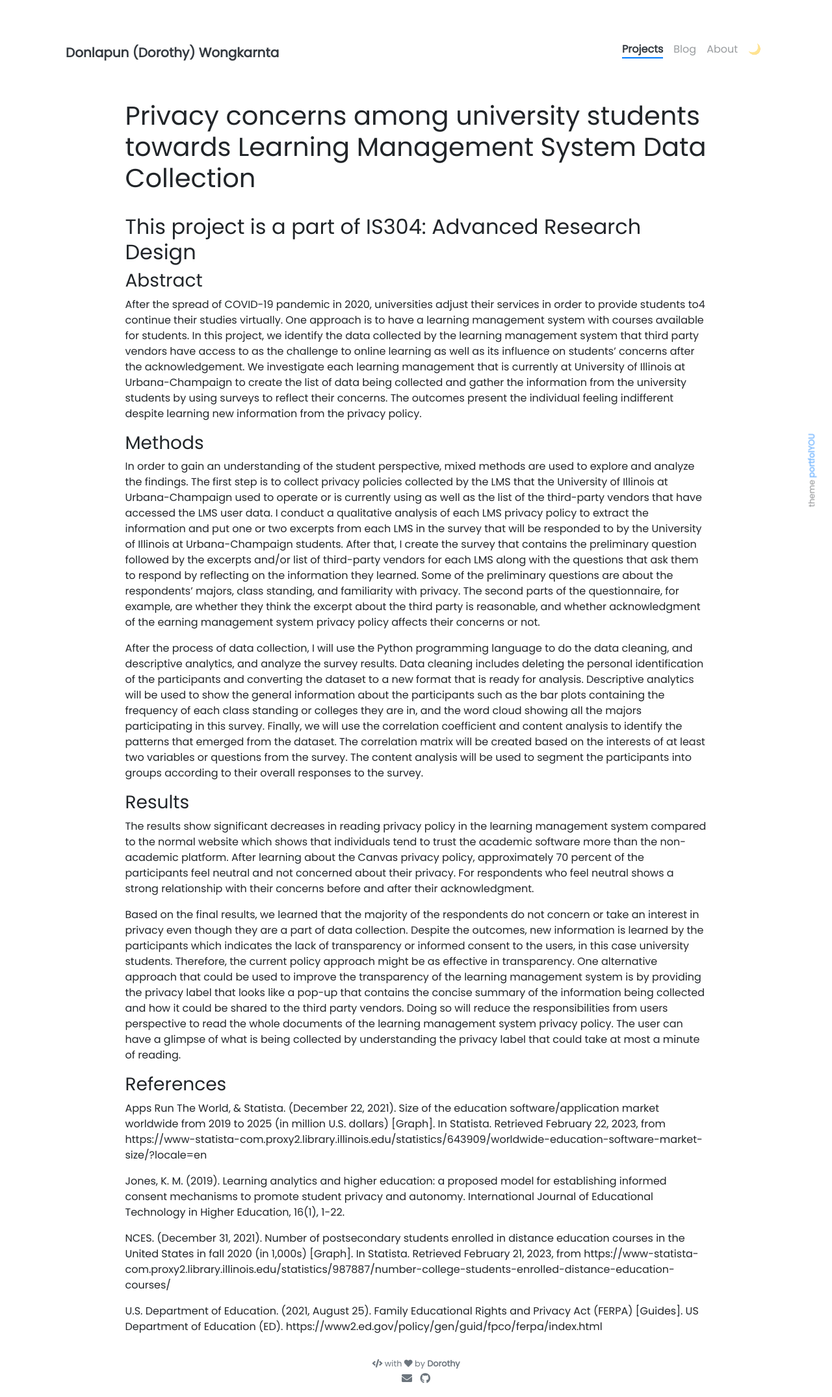
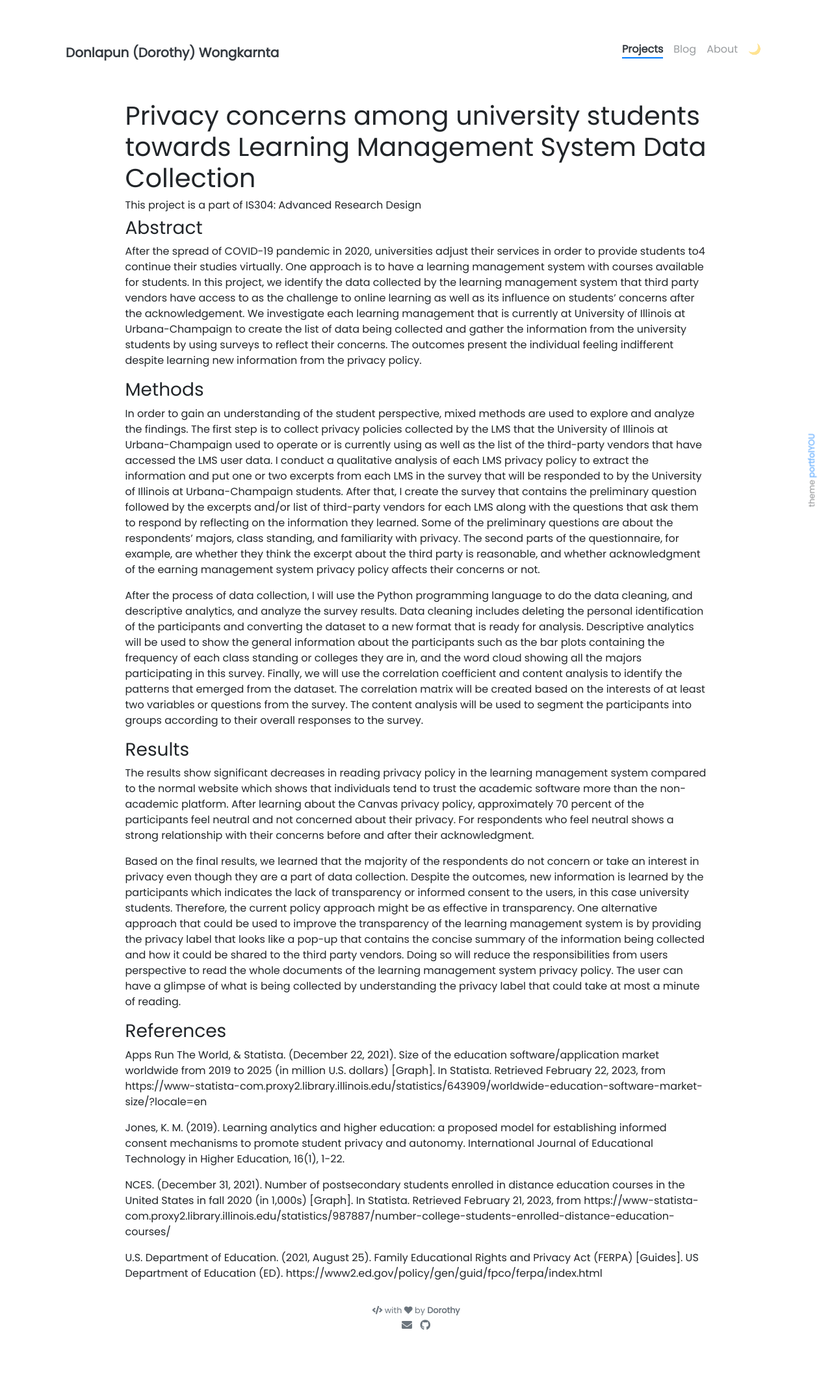
Before and after one commit to Donlapun/donlapun.github.io, a Jekyll site: the page built from _projects/LMS.md, in a window 1280 px wide. Shown: the whole page at 65% size. Built offline with Jekyll 4.4.1, drawn with Linux system fonts in a browser that asks for light colours; nearby versions of some CDN libraries; after the commit the page ends 2068 px from its top, so only the background shows below that.

Commit message:
Update LMS.md

```diff
--- a/_projects/LMS.md
+++ b/_projects/LMS.md
@@ -12,7 +12,7 @@ custom_js:
 
 # Privacy concerns among university students towards Learning Management System Data Collection
 
-## This project is a part of IS304: Advanced Research Design
+###### This project is a part of IS304: Advanced Research Design
 
 
 ### Abstract
```
